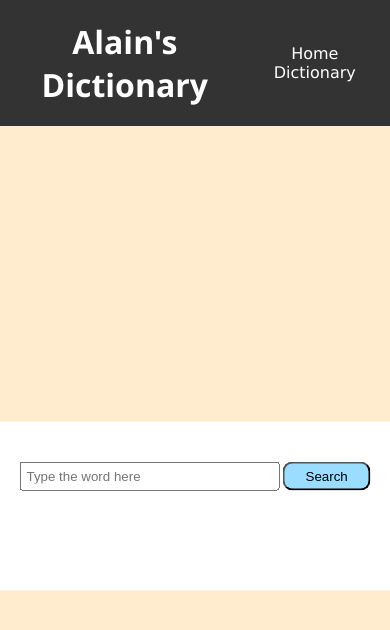
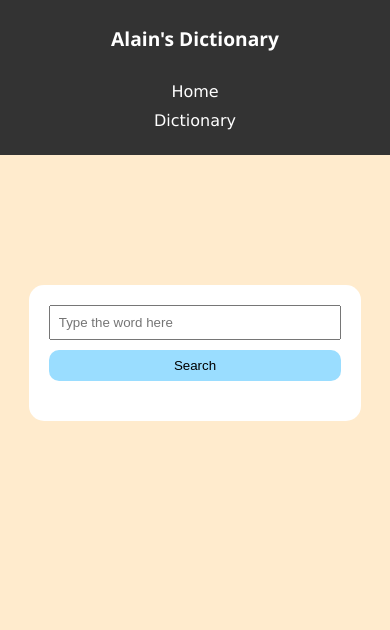
Before and after one commit to ai-ngabo/Dictionary_API-App, a Flask app: page /dictionary in a window 390 px wide. Shown: the top 630 px of the page. Run offline with Flask 3, Linux system fonts and the light colour scheme.

Commit message:
adding page responsiveness

```diff
--- a/static/styles.css
+++ b/static/styles.css
@@ -1,7 +1,11 @@
+/* Reset default margins and paddings */
 * {
     margin: 0;
     padding: 0;
+    box-sizing: border-box;
 }
+
+/* General body styling */
 body {
     font-family: Verdana, Geneva, Tahoma, sans-serif;
     text-align: center;
@@ -10,17 +14,21 @@ body {
     background-color: blanchedalmond;
 }
 
+/* Header styling */
 header {
     background-color: #333;
     color: white;
-    padding: 20px 0;
+    padding: 15px 20px;
     display: flex;
     justify-content: space-between;
     align-items: center;
+    flex-wrap: wrap;
 }
+
 h1 {
     font-family: 'Segoe UI', Tahoma, Geneva, Verdana, sans-serif;
     margin-left: 20px;
+    font-size: 1.8rem;
 }
 
 nav ul {
@@ -36,122 +44,189 @@ nav ul li {
 nav a {
     color: white;
     text-decoration: none;
-    margin-left: 10px
 }
 
-main{
-    margin-top: 120px;
+/* Main container */
+main {
+    margin-top: 80px;
+    padding: 20px;
 }
 
+/* Welcome section */
 .welcome {
-    font-size: 45px;
-    margin-bottom: 30px;
+    font-size: 2rem;
+    margin-bottom: 20px;
 }
 
+/* Access button */
 .access {
-    font-size: 25px;
+    font-size: 1.2rem;
 }
 
 .access a button {
-    width: 25%;
+    width: 100%;
+    max-width: 250px;
     border-radius: 10px;
     cursor: pointer;
-    transition: 0,3s ease;
+    transition: 0.3s ease;
     background-color: rgb(154, 221, 255);
+    padding: 10px;
+    font-size: 1rem;
+    border: none;
 }
+
 .access a button:hover {
     background-color: #4da166;
 }
 
-.button1:hover {
-    background-color: rgb(56, 130, 86);
+/* Search container */
+.container {
+    background-color: white;
+    width: 90%;
+    max-width: 500px;
+    margin: 30px auto;
+    padding: 30px;
+    border-radius: 15px;
+    text-align: left;
 }
 
-.container {
-    background-color:white;
-    width: 90vmin;
-    position: absolute;
-    transform: translate(-50%, -50%);
-    top: 60%;
-    left: 50%;
-    padding: 40px 40px;
-    border-radius: 20px;
-    margin: 0;
-}
+/* Search box */
 .search-box {
-    padding-bottom: 40px;
     display: flex;
     justify-content: space-between;
+    gap: 10px;
+    flex-wrap: wrap;
+}
 
+#inp-word {
+    padding: 8px;
+    width: 70%;
+    flex-grow: 1;
 }
 
 #searcher {
-    width: 25%;
+    width: 30%;
+    min-width: 100px;
     border-radius: 10px;
     cursor: pointer;
-    transition: 0,3s ease;
+    transition: 0.3s ease;
     background-color: rgb(154, 221, 255);
+    border: none;
+    padding: 8px;
 }
 
 #searcher:hover {
     background-color: #4da166;
-
 }
 
-#inp-word {
-    padding: 5px;
-    width: 70%;
+/* Result container */
+.result {
+    padding-top: 20px;
 }
 
-.result {
-    padding-bottom: 20px;
-}
 .result h3 {
-    font-size: 24px;
+    font-size: 1.5rem;
     color: #1f194c;
 }
 
 .result .word {
     display: flex;
-
+    align-items: center;
+    gap: 10px;
 }
 
+/* Sound button */
 .result #sound-button {
     background-color: rgb(255, 255, 255);
     color: rgb(87, 87, 87);
     border: none;
-    font-size: 14px;
+    font-size: 1rem;
     cursor: pointer;
     height: 40px;
     width: 40px;
-
 }
 
+/* Word details */
 .details {
     display: flex;
+    flex-wrap: wrap;
     gap: 10px;
     color: #939393;
-    margin-bottom: 80px;
-    width: auto;
-    font-size: 12px;
-    margin-left: 40px;
-    background-color: rgb(255, 255, 255);
-
+    font-size: 0.9rem;
+    margin-top: 10px;
 }
 
-.word-meaning {
+/* Meaning and Example */
+.word-meaning, .word-example {
     color: #575a7b;
-    font-size: 14px;
-    padding-left: 20px;
-    padding-bottom: 20px;
-    border-left: 5px solid rgb(100, 98, 98);
-    padding-left: 20px;
+    font-size: 1rem;
+    padding-left: 15px;
+    border-left: 4px solid rgb(100, 98, 98);
+    margin-top: 10px;
 }
 
-.word-example {
-    color: #575a7b;
-    font-style: italic;
-    border-left: 5px solid rgb(100, 98, 98);
-    padding-left: 20px;
-    font-size: 14px;
+/* MEDIA QUERIES */
+@media (max-width: 768px) {
+    header {
+        flex-direction: column;
+        text-align: center;
+    }
+
+    h1 {
+        font-size: 1.5rem;
+        margin: 10px 0;
+    }
+
+    nav ul {
+        padding-top: 10px;
+    }
+
+    nav ul li {
+        display: block;
+        margin: 10px 0;
+    }
+
+    .welcome {
+        font-size: 1.5rem;
+    }
+
+    .access a button {
+        width: 80%;
+    }
+
+    .search-box {
+        flex-direction: column;
+        align-items: center;
+    }
+
+    #inp-word {
+        width: 100%;
+    }
+
+    #searcher {
+        width: 100%;
+    }
 }
+
+@media (max-width: 480px) {
+    h1 {
+        font-size: 1.2rem;
+    }
+
+    .welcome {
+        font-size: 1.2rem;
+    }
+
+    .access {
+        font-size: 1rem;
+    }
+
+    .container {
+        width: 95%;
+        padding: 20px;
+    }
+
+    .word-meaning, .word-example {
+        font-size: 0.9rem;
+    }
+}
```
Also changed, not shown: 1 other file.
